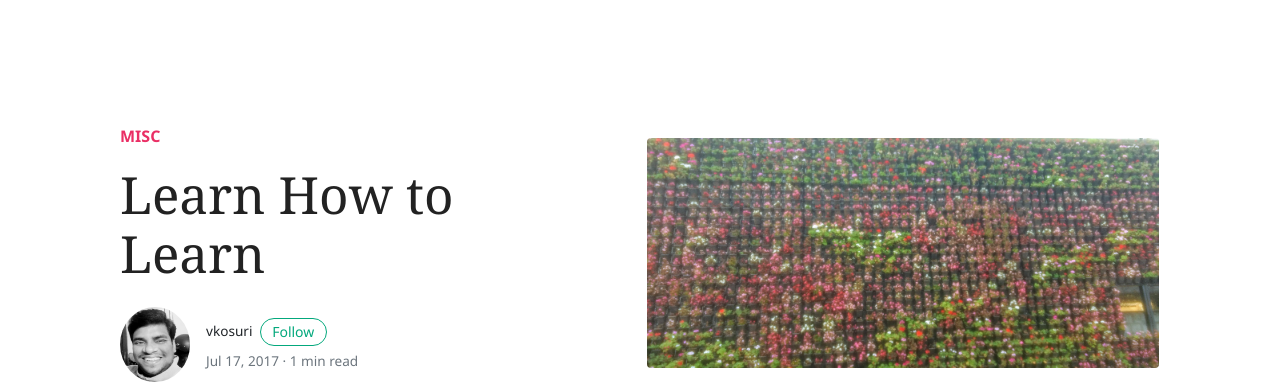
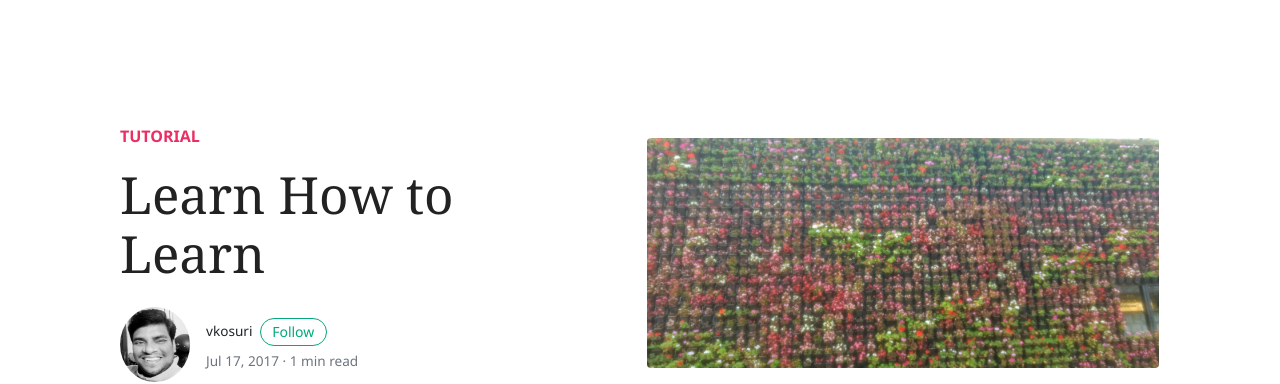
Before and after one commit to vkosuri/vkosuri.github.io, a Jekyll site: the page built from _posts/2017-07-17-learn-how-to-learn.md, in a window 1280 px wide and 900 px high. Shown: the top 384 px of the window. Built offline with Jekyll 4.4.1, drawn with Linux system fonts in a browser that asks for light colours; nearby versions of some CDN libraries; comment, search, counter and statistics services are not loaded.

Commit message:
tags update

```diff
--- a/_posts/2017-07-17-learn-how-to-learn.md
+++ b/_posts/2017-07-17-learn-how-to-learn.md
@@ -2,7 +2,7 @@
 layout: post
 title:  "Learn How to Learn"
 author: vkosuri
-categories: [ Misc ]
+categories: [ tutorial]
 image: assets/images/post03.jpeg
 tags: [featured]
 ---
```
Also changed, not shown: _posts/2019-06-27-nlp.md (+1 -1 lines).
